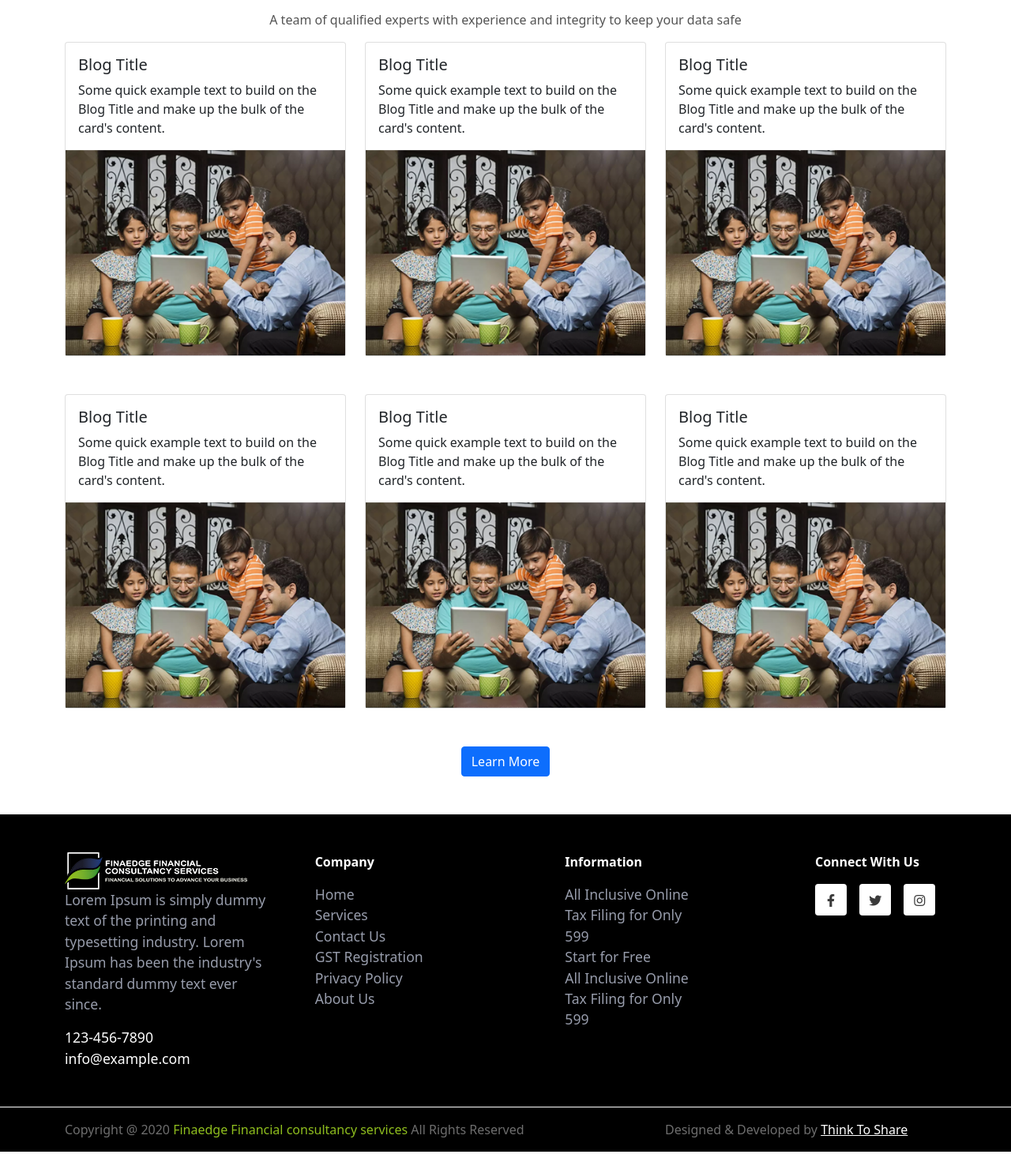
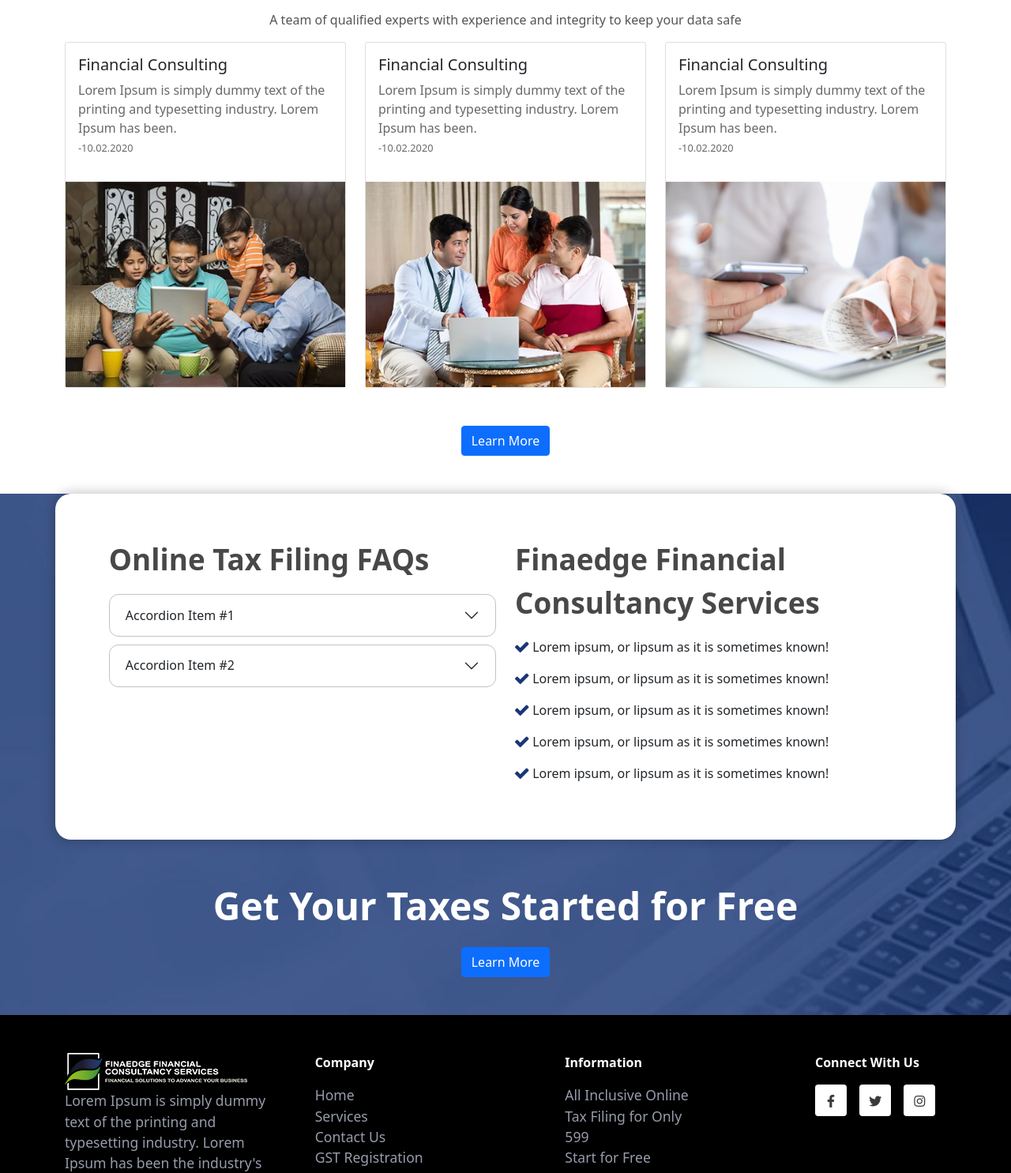
Before and after one commit to Think-To-Share/finaedge.io, a plain HTML site: page index.html in a window 1280 px wide. Shown: the part 1453-2938 px from the top of the page at 79% size. Before the commit the page ends 2912 px from the top, so only its background shows below. Drawn offline with nearby package versions, Linux system fonts and the light colour scheme.

Commit message:
accordian added

```diff
--- a/index.html
+++ b/index.html
@@ -8,6 +8,7 @@
 		<link rel="stylesheet" href="https://cdnjs.cloudflare.com/ajax/libs/font-awesome/4.7.0/css/font-awesome.min.css">
 		<link rel="stylesheet" href="https://unpkg.com/@fortawesome/fontawesome-free@5.15.1/css/all.css">
 		<link rel="stylesheet" href="scss/index.css">
+		<script src="https://cdn.jsdelivr.net/npm/bootstrap@5.0.0-alpha3/dist/js/bootstrap.bundle.min.js" integrity="sha384-popRpmFF9JQgExhfw5tZT4I9/CI5e2QcuUZPOVXb1m7qUmeR2b50u+YFEYe1wgzy" crossorigin="anonymous"></script>
 	</head>
 	<body>
 		<!-- Header -->
@@ -124,8 +125,11 @@
 					<div class="col-md-4">
 						<div class="card"">
 							<div class="card-body">
-							  <h5 class="card-title latest-blog-head">Blog Title</h5>
-							  <p class="card-text">Some quick example text to build on the Blog Title and make up the bulk of the card's content.</p>
+							  <h5 class="card-title latest-blog-head">Financial Consulting</h5>
+							  <p class="card-text-blog2">Lorem Ipsum is simply dummy text of the printing and typesetting industry. Lorem Ipsum has been.
+								  <br>
+								 <span class="blog-date">-10.02.2020</span>
+							  </p>
 							</div>
 							<img src="images/blog1.png" alt="" class="img-fluid">
 						</div>
@@ -133,49 +137,26 @@
 					<div class="col-md-4">
 						<div class="card"">
 							<div class="card-body">
-							  <h5 class="card-title latest-blog-head">Blog Title</h5>
-							  <p class="card-text">Some quick example text to build on the Blog Title and make up the bulk of the card's content.</p>
+							  <h5 class="card-title latest-blog-head">Financial Consulting</h5>
+							  <p class="card-text-blog2">Lorem Ipsum is simply dummy text of the printing and typesetting industry. Lorem Ipsum has been.
+								  <br>
+								 <span class="blog-date">-10.02.2020</span>
+							  </p>
 							</div>
-							<img src="images/blog1.png" alt="" class="img-fluid">
+							<img src="images/blog2.png" alt="" class="img-fluid">
 						</div>
 					</div>
 					<div class="col-md-4">
 						<div class="card"">
 							<div class="card-body">
-							  <h5 class="card-title latest-blog-head">Blog Title</h5>
-							  <p class="card-text">Some quick example text to build on the Blog Title and make up the bulk of the card's content.</p>
+							  <h5 class="card-title latest-blog-head">Financial Consulting</h5>
+							  <p class="card-text-blog2">Lorem Ipsum is simply dummy text of the printing and typesetting industry. Lorem Ipsum has been.
+								  <br>
+								 <span class="blog-date">-10.02.2020</span>
+							  </p>
 							</div>
-							<img src="images/blog1.png" alt="" class="img-fluid">
+							<img src="images/blog3.png" alt="" class="img-fluid">
 						</div>
-					</div>
-				</div>
-				<div class="row mt-5">
-					<div class="col-md-4">
-						<div class="card"">
-							<div class="card-body">
-							  <h5 class="card-title latest-blog-head">Blog Title</h5>
-							  <p class="card-text">Some quick example text to build on the Blog Title and make up the bulk of the card's content.</p>
-							</div>
-							<img src="images/blog1.png" alt="" class="img-fluid">
-						  </div>
-					</div>
-					<div class="col-md-4">
-						<div class="card"">
-							<div class="card-body">
-							  <h5 class="card-title latest-blog-head">Blog Title</h5>
-							  <p class="card-text">Some quick example text to build on the Blog Title and make up the bulk of the card's content.</p>
-							</div>
-							<img src="images/blog1.png" alt="" class="img-fluid">
-						  </div>
-					</div>
-					<div class="col-md-4">
-						<div class="card"">
-							<div class="card-body">
-							  <h5 class="card-title latest-blog-head">Blog Title</h5>
-							  <p class="card-text">Some quick example text to build on the Blog Title and make up the bulk of the card's content.</p>
-							</div>
-							<img src="images/blog1.png" alt="" class="img-fluid">
-						  </div>
 					</div>
 				</div>
 				<div class="mt-5 text-center">
@@ -184,6 +165,56 @@
 			</div>
 		</section>
 		<!-- End Latest Blog 2-->
+
+		<!-- Consultancy Section -->
+		<section class="consultancy pb-5">
+			<div class="container">
+				<div class="row white-box">
+					<div class="col-md-6">
+						<p class="accordian-head">Online Tax Filing FAQs</p>
+						<div class="accordion" id="accordionExample">
+							<div class="accordion-item faq-row">
+							  <h2 class="accordion-header" id="headingTwo">
+								<button class="accordion-button faq-button collapsed" type="button" data-toggle="collapse" data-target="#collapseTwo" aria-expanded="false" aria-controls="collapseTwo">
+								  Accordion Item #1
+								</button>
+							  </h2>
+							  <div id="collapseTwo" class="accordion-collapse collapse faq-body" aria-labelledby="headingTwo" data-parent="#accordionExample">
+								<div class="accordion-body">
+								  <strong>This is the second item's accordion body.</strong> It is hidden by default, until the collapse plugin adds the appropriate classes that we use to style each element. These classes control the overall appearance, as well as the showing and hiding via CSS transitions. You can modify any of this with custom CSS or overriding our default variables. It's also worth noting that just about any HTML can go within the <code>.accordion-body</code>, though the transition does limit overflow.
+								</div>
+							  </div>
+							</div>
+							<div class="accordion-item faq-row">
+							  <h2 class="accordion-header" id="headingThree">
+								<button class="accordion-button faq-button collapsed" type="button" data-toggle="collapse" data-target="#collapseThree" aria-expanded="false" aria-controls="collapseThree">
+								  Accordion Item #2
+								</button>
+							  </h2>
+							  <div id="collapseThree" class="accordion-collapse collapse faq-body" aria-labelledby="headingThree" data-parent="#accordionExample">
+								<div class="accordion-body">
+								  <strong>This is the third item's accordion body.</strong> It is hidden by default, until the collapse plugin adds the appropriate classes that we use to style each element. These classes control the overall appearance, as well as the showing and hiding via CSS transitions. You can modify any of this with custom CSS or overriding our default variables. It's also worth noting that just about any HTML can go within the <code>.accordion-body</code>, though the transition does limit overflow.
+								</div>
+							  </div>
+							</div>
+						  </div>
+					</div>
+					<div class="col-md-6">
+						<p class="pointer-head">Finaedge Financial Consultancy Services</p>
+						<p class="pointer"><img src="images/right-logo.png" alt=""> Lorem ipsum, or lipsum as it is sometimes known!</p>
+						<p class="pointer"><img src="images/right-logo.png" alt=""> Lorem ipsum, or lipsum as it is sometimes known!</p>
+						<p class="pointer"><img src="images/right-logo.png" alt=""> Lorem ipsum, or lipsum as it is sometimes known!</p>
+						<p class="pointer"><img src="images/right-logo.png" alt=""> Lorem ipsum, or lipsum as it is sometimes known!</p>
+						<p class="pointer"><img src="images/right-logo.png" alt=""> Lorem ipsum, or lipsum as it is sometimes known!</p>
+					</div>
+				</div>
+				<div class="mt-5 text-center">
+					<p class="bottom-header">Get Your Taxes Started for Free</p>
+					<a href="#" class="btn btn-primary learn-more">Learn More</a>
+				</div>
+			</div>
+		</section>
+		<!-- End Consultancy Section -->
 
 		<!-- footer -->
 		<footer class="footer pb-5 pt-5">
--- a/scss/_home.scss
+++ b/scss/_home.scss
@@ -68,6 +68,15 @@ body
         text-align: left;
     }
 
+    .card-text-blog2
+    {
+        color:#686868;
+    }
+    .blog-date
+    {
+        font-size: 0.8em;
+    }
+
     .learn-more
     {
 
@@ -95,6 +104,69 @@ body
     .tp-icon
     {
         width: 10%;
+    }
+}
+
+//consultancy
+.consultancy
+{
+    background-image: url('../images/fixed.jpg');
+    background-attachment: fixed;
+    .bottom-header
+    {
+        font-size: 3em;
+        font-weight: 700;
+        color: #fff;
+    }
+    .white-box
+    {
+        background-color: #fff;
+        box-shadow: 0 0 16px rgba(0,0,0,.2784313725490196);
+        border-radius: 20px;
+        padding: 5%;
+    }
+    .accordian-head
+    {
+        color: #484848;
+        font-size: 2.3em;
+        font-weight: 700;
+    }
+    .faq-row
+    {
+        border: 1px solid #c2c2c2;
+        border-radius: 12px;
+        outline: none;
+        margin-bottom: 2%;
+    }
+
+    .faq-button
+    {
+        border:none !important;
+    }
+    .faq-button:focus
+    {
+        box-shadow: none;
+    }
+    .faq-button:not(.collapsed)
+    {
+        background: transparent;
+        color:#323232;
+    }
+    .faq-body
+    {
+        border: none;
+    }
+
+    .pointer-head
+    {
+        color: #484848;
+        font-size: 2.3em;
+        font-weight: 700;
+
+        .pointer-head
+        {
+
+        }
     }
 }
 
```
Also changed, not shown: images/fixed.jpg (added), images/minus.png (added), images/plus.png (added), images/right-logo.png (added), scss/index.css, 1 other file.
